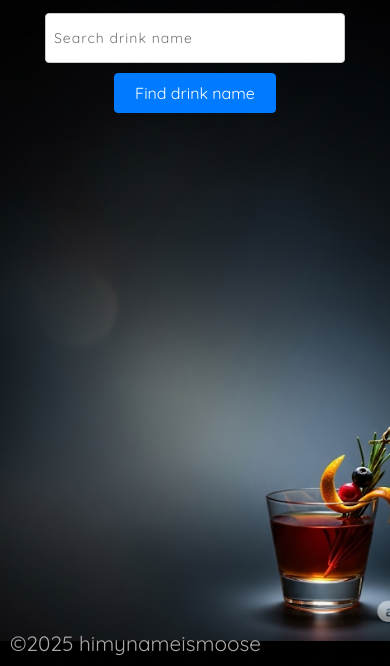
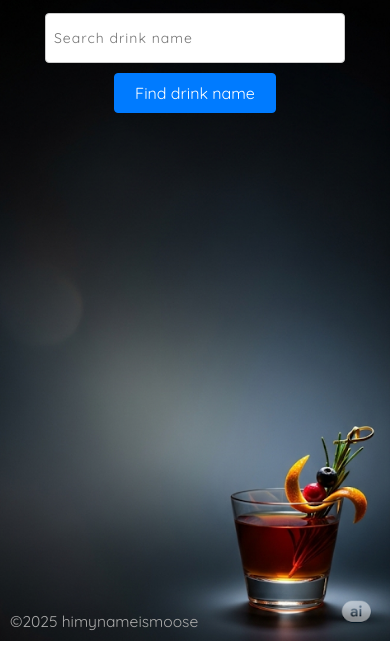
Before and after one commit to himynameismoose/pour_decisions, a plain HTML site: page index.html in a window 390 px wide. Shown: the part 203-869 px from the top of the page. After the commit the page ends 844 px from the top, so only its background shows below. Drawn offline with nearby package versions, Linux system fonts and the light colour scheme; no server answers; a web font is replaced by a local one.

Commit message:
keep footer at bottom

```diff
--- a/css/style.css
+++ b/css/style.css
@@ -39,13 +39,16 @@ body {
   background-position: top;
   margin: auto;
   margin: 0;
+  display: flex;
+  flex-direction: column;
 }
 
 .body {
   background: rgba(255, 255, 255, 0.0);
-  height: 825px;
+  height: auto;
   border-radius: 30px;
   padding: 20px;
+  flex-grow: 1;
 }
 
 header h1 {
@@ -205,6 +208,10 @@ header p {
   display: none;
 }
 
+footer {
+  align-item: flex-end;
+}
+
 footer a {
   color: darkgrey;
   font-size: 2rem;
@@ -218,15 +225,15 @@ footer a {
     background-image: url("../img/background-mobile.png");
     background-position: right;
     background-size: cover;
-
   }
 
   .carousel-container {
-    padding: 20px 80px 0px 80px ;
+    padding: 20px 80px 0px 80px;
   }
 
   .body {
     padding: 10px;
+    height: auto;
   }
 
   h1 {
@@ -262,6 +269,10 @@ footer a {
   .no-result .err {
     font-size: 1.5rem;
   }
+
+  footer a{
+    font-size: 1.5rem;
+  }
 }
 
 /******************************************
```
